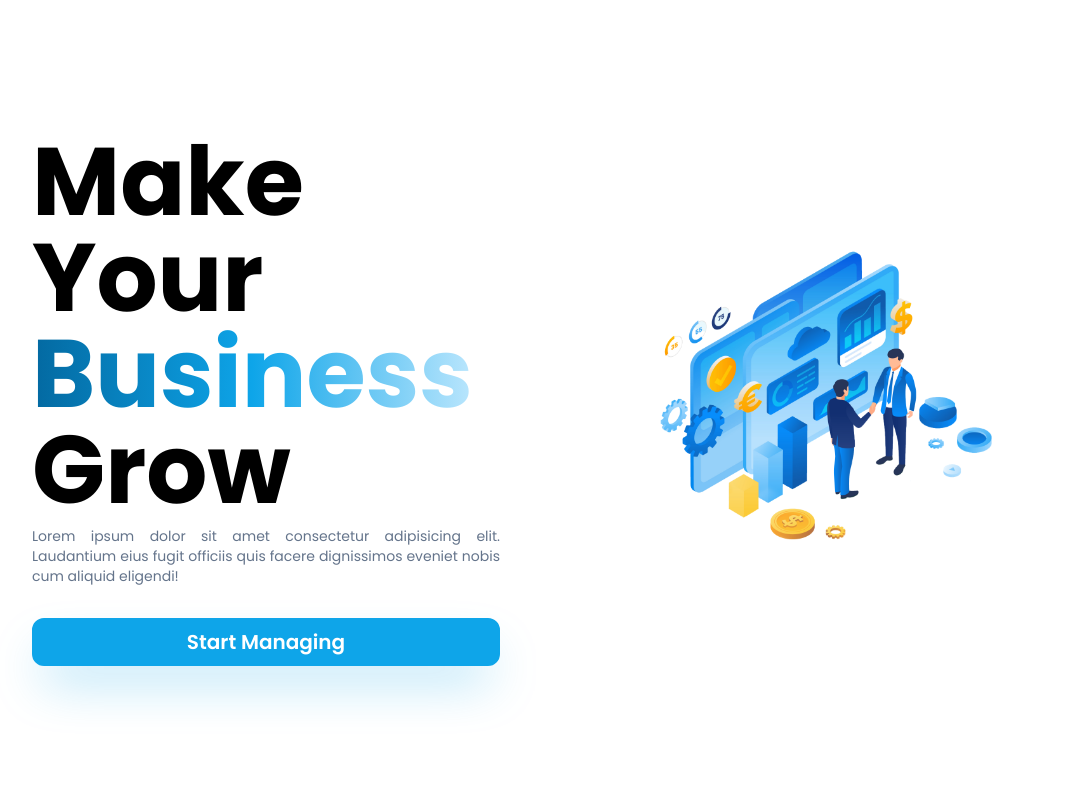
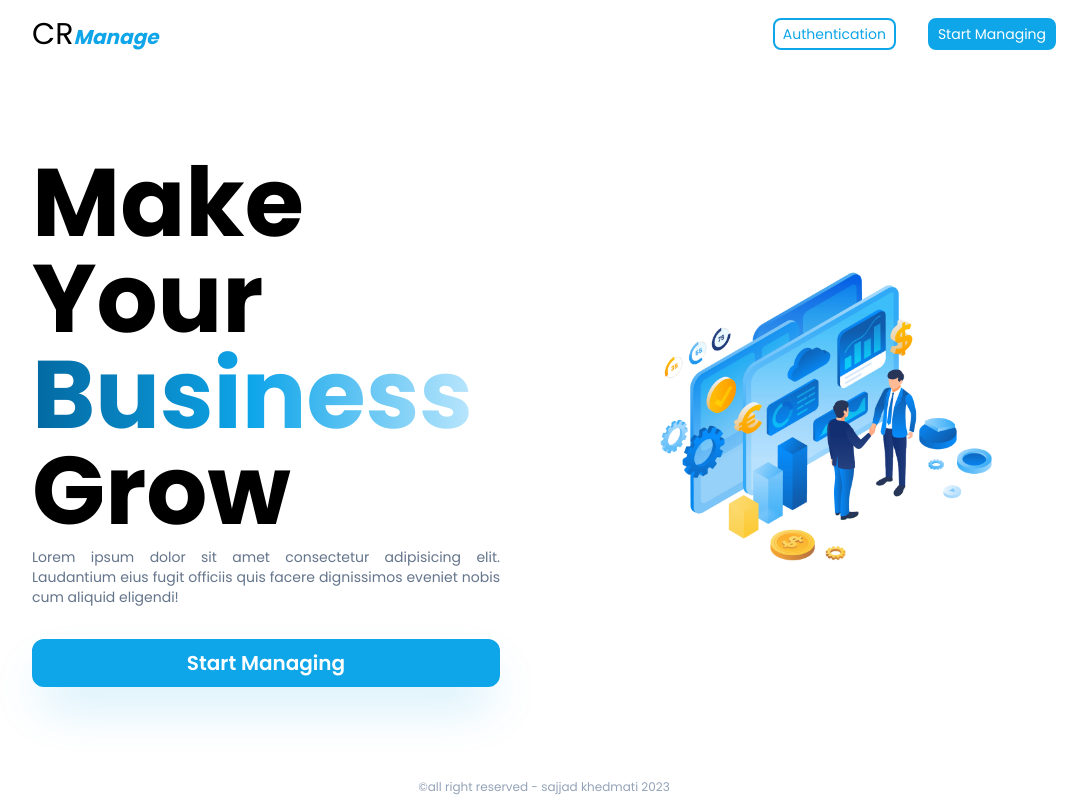
Before and after one commit to sajjad-khedmati/simpleCRM, a Next.js app: page / in a window 1280 px wide. Shown: the whole page, without its empty margins (96-1183 px from the left). Built offline with nearby package versions, Linux system fonts and the light colour scheme.

Commit message:
handle layout and navbar

```diff
--- /dev/null
+++ b/components/layout/layout.jsx
@@ -0,0 +1,15 @@
+import Navbar from "../modules/Navbar";
+
+export default function Layout({ children }) {
+	return (
+		<div className="w-screen h-screen flex flex-col justify-between">
+			<header className="container">
+				<Navbar />
+			</header>
+			<main className="flex-1">{children}</main>
+			<footer className="text-center text-slate-400 text-[12px] py-1">
+				&copy;all right reserved - sajjad khedmati 2023
+			</footer>
+		</div>
+	);
+}
--- /dev/null
+++ b/components/modules/Navbar.jsx
@@ -0,0 +1,41 @@
+import Link from "next/link";
+import { useRouter } from "next/router";
+
+export default function Navbar() {
+	const { route } = useRouter();
+	return (
+		<nav className="w-full py-4 flex items-center justify-between">
+			<Link href="/">
+				<h1 className="text-3xl select-none">
+					CR
+					<span className="font-bold text-xl text-sky-500 italic">Manage</span>
+				</h1>
+			</Link>
+			<div className="flex items-center gap-8">
+				{route !== "/" && (
+					<div className="flex items-center gap-8 text-sm">
+						<Link href="/">Home</Link>
+						<Link href="/about">about us</Link>
+						<Link href="/faq">FAQ</Link>
+					</div>
+				)}
+				<button
+					disabled
+					className="px-2 py-1 rounded-lg border-2 border-sky-500 text-sky-500 text-sm hover:bg-sky-500
+                 hover:text-white transition-all duration-300"
+				>
+					Authentication
+				</button>
+				{route === "/" && (
+					<Link
+						href="/main"
+						className="px-2 py-1 rounded-lg border-2 border-sky-500 bg-sky-500 text-sm text-white hover:bg-transparent
+                hover:text-sky-500 transition-all duration-300"
+					>
+						Start Managing
+					</Link>
+				)}
+			</div>
+		</nav>
+	);
+}
--- a/components/templates/LandingPage.jsx
+++ b/components/templates/LandingPage.jsx
@@ -3,7 +3,7 @@ import Link from "next/link";
 
 export default function LandingPage() {
 	return (
-		<section className="container w-full flex flex-col lg:flex-row justify-between items-center gap-12 xl:gap-20">
+		<section className="container h-full flex flex-col lg:flex-row justify-between items-center gap-12 xl:gap-20">
 			{/* right side */}
 			<div className="w-full h-max lg:order-2">
 				<Image
@@ -17,13 +17,13 @@ export default function LandingPage() {
 			{/* left side */}
 			<div className="flex flex-col gap-6">
 				<div>
-					<h1 className="font-extrabold text-5xl lg:text-6xl xl:text-8xl text-center lg:text-start">
+					<h2 className="font-extrabold text-5xl lg:text-6xl xl:text-8xl text-center lg:text-start">
 						Make Your <br />
 						<strong className="bg-clip-text text-transparent bg-gradient-to-r from-sky-700 via-sky-500 to-sky-200">
 							Business
 						</strong>{" "}
 						Grow
-					</h1>
+					</h2>
 
 					<p className="text-sm text-justify my-2 text-slate-500">
 						Lorem ipsum dolor sit amet consectetur adipisicing elit. Laudantium
@@ -35,7 +35,7 @@ export default function LandingPage() {
 				<Link
 					className="px-4 py-2 rounded-xl border-2 border-sky-500 bg-sky-500 text-white text-center text-xl font-semibold
                     hover:bg-transparent hover:border-sky-700 hover:text-sky-700 transition-all duration-300 shadow-2xl
-                    shadow-sky-500/40 hover:shadow-sky-700/30"
+                    shadow-sky-500/30 hover:shadow-sky-700/30"
 					href="main"
 				>
 					Start Managing
--- /dev/null
+++ b/pages/404.js
@@ -0,0 +1,7 @@
+export default function Index() {
+	return (
+		<section className="container text-center h-full flex items-center justify-center">
+			<p className="text-4xl font-light">404 | Page was not fount</p>
+		</section>
+	);
+}
--- a/pages/_app.js
+++ b/pages/_app.js
@@ -1,5 +1,10 @@
+import Layout from "@/components/layout/layout";
 import "@/styles/globals.css";
 
 export default function App({ Component, pageProps }) {
-	return <Component {...pageProps} />;
+	return (
+		<Layout>
+			<Component {...pageProps} />
+		</Layout>
+	);
 }
--- a/pages/index.js
+++ b/pages/index.js
@@ -9,9 +9,7 @@ export default function Home() {
 				<meta name="viewport" content="width=device-width, initial-scale=1" />
 				<link rel="icon" href="/favicon.ico" />
 			</Head>
-			<main className="w-screen h-screen flex items-center">
-				<LandingPage />
-			</main>
+			<LandingPage />
 		</>
 	);
 }
--- a/pages/main/index.js
+++ b/pages/main/index.js
@@ -1,7 +1,7 @@
 export default function Index() {
 	return (
-		<>
+		<section className="container">
 			<h2>Main Page</h2>
-		</>
+		</section>
 	);
 }
```
